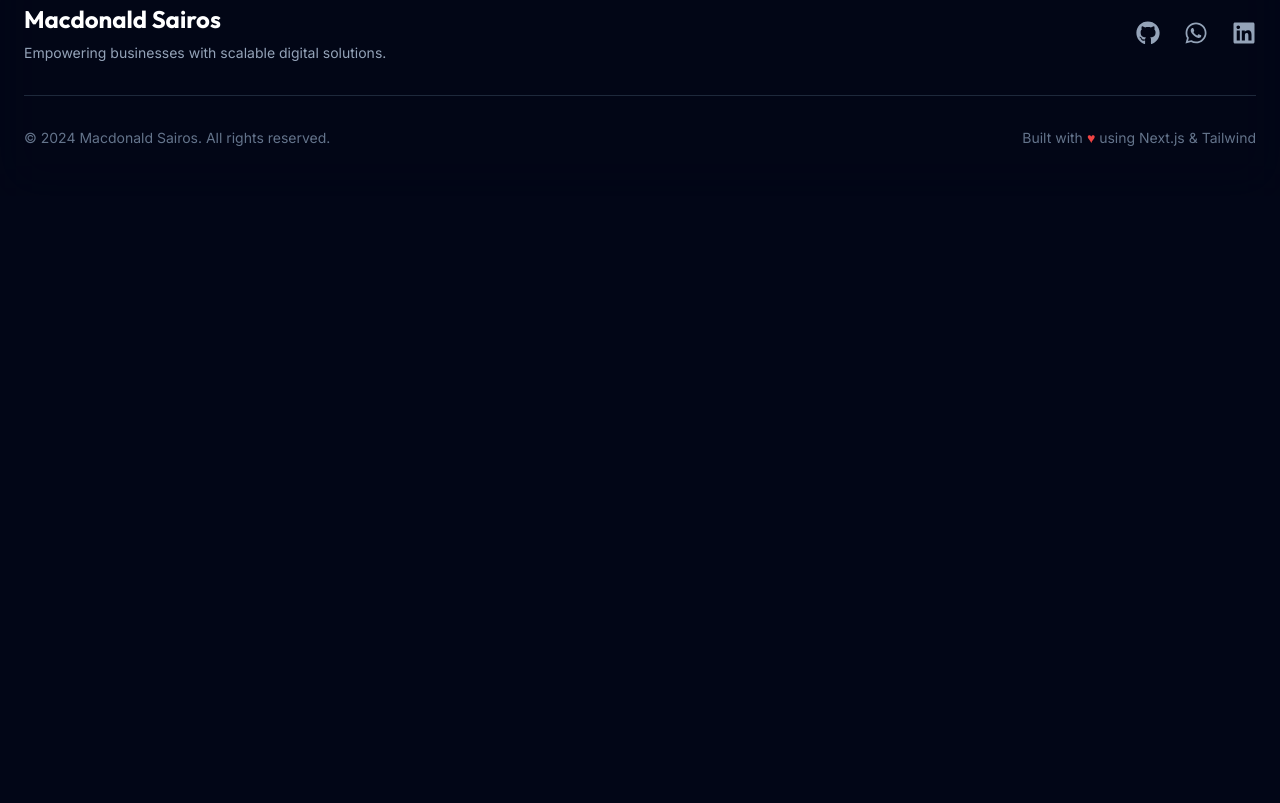
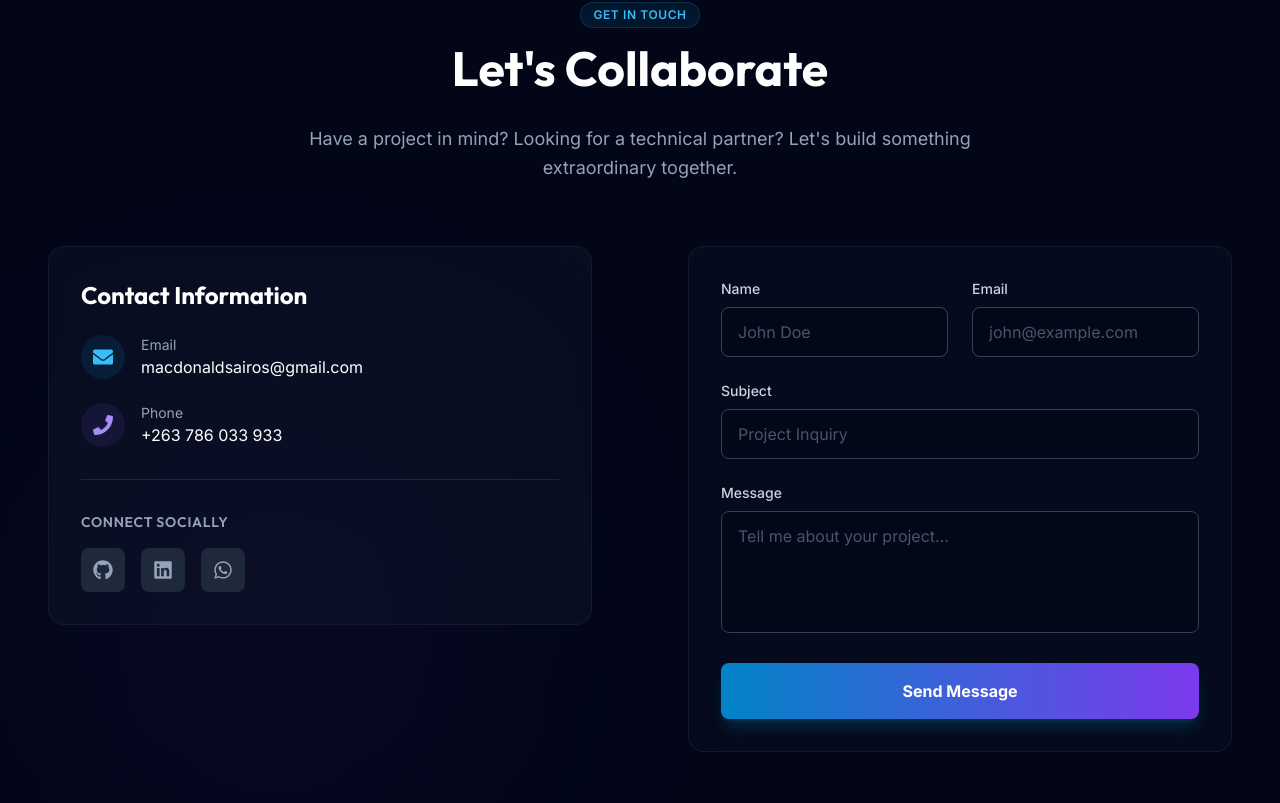
Before and after one commit to sairosthedev/macdonaldsairos, a Next.js app: page / in a window 1280 px wide. Shown: the part 6257-7060 px from the top of the page. Before the commit the page ends 6453 px from the top, so only its background shows below. Built offline with nearby package versions, Linux system fonts and the light colour scheme.

Commit message:
scroll to top

```diff
--- a/src/app/components/ContactSection.jsx
+++ b/src/app/components/ContactSection.jsx
@@ -1,9 +1,8 @@
 "use client";
-
 import React, { useState } from "react";
 import { motion, AnimatePresence } from "framer-motion";
-import { EnvelopeIcon, PhoneIcon, CheckCircleIcon, ExclamationCircleIcon } from "@heroicons/react/24/outline";
 import Link from "next/link";
+import { FaGithub, FaLinkedin, FaWhatsapp, FaEnvelope, FaPhone } from "react-icons/fa";
 
 const ContactSection = () => {
   const [formData, setFormData] = useState({
@@ -13,88 +12,49 @@ const ContactSection = () => {
     message: "",
   });
   const [isSubmitting, setIsSubmitting] = useState(false);
-  const [submitStatus, setSubmitStatus] = useState(null); // 'success', 'error', null
+  const [submitStatus, setSubmitStatus] = useState(null);
 
   const handleSubmit = async (e) => {
     e.preventDefault();
     setIsSubmitting(true);
     setSubmitStatus(null);
 
-    try {
-      const response = await fetch('/api/send', {
-        method: 'POST',
-        headers: {
-          'Content-Type': 'application/json',
-        },
-        body: JSON.stringify(formData),
-      });
-
-      if (response.ok) {
+    // Simulate form submission
+    setTimeout(() => {
+      setIsSubmitting(false);
       setSubmitStatus('success');
       setFormData({ name: "", email: "", subject: "", message: "" });
-      } else {
-        setSubmitStatus('error');
-      }
-    } catch (error) {
-      setSubmitStatus('error');
-    } finally {
-    setIsSubmitting(false);
-    }
+    }, 1500);
   };
 
   const handleChange = (e) => {
     setFormData({ ...formData, [e.target.name]: e.target.value });
   };
 
-  const socialLinks = [
-    {
-      name: "GitHub",
-      url: "https://github.com/miccx-24",
-      icon: (
-        <svg className="w-6 h-6" fill="currentColor" viewBox="0 0 24 24">
-          <path fillRule="evenodd" d="M12 2C6.477 2 2 6.484 2 12.017c0 4.425 2.865 8.18 6.839 9.504.5.092.682-.217.682-.483 0-.237-.008-.868-.013-1.703-2.782.605-3.369-1.343-3.369-1.343-.454-1.158-1.11-1.466-1.11-1.466-.908-.62.069-.608.069-.608 1.003.07 1.531 1.032 1.531 1.032.892 1.53 2.341 1.088 2.91.832.092-.647.35-1.088.636-1.338-2.22-.253-4.555-1.113-4.555-4.951 0-1.093.39-1.988 1.029-2.688-.103-.253-.446-1.272.098-2.65 0 0 .84-.27 2.75 1.026A9.564 9.564 0 0112 6.844c.85.004 1.705.115 2.504.337 1.909-1.296 2.747-1.027 2.747-1.027.546 1.379.202 2.398.1 2.651.64.7 1.028 1.595 1.028 2.688 0 3.848-2.339 4.695-4.566 4.943.359.309.678.92.678 1.855 0 1.338-.012 2.419-.012 2.747 0 .268.18.58.688.482A10.019 10.019 0 0022 12.017C22 6.484 17.522 2 12 2z" clipRule="evenodd" />
-        </svg>
-      ),
-    },
-    {
-      name: "LinkedIn",
-      url: "https://linkedin.com/in/macdonald-sairos",
-      icon: (
-        <svg className="w-6 h-6" fill="currentColor" viewBox="0 0 24 24">
-          <path d="M20.447 20.452h-3.554v-5.569c0-1.328-.027-3.037-1.852-3.037-1.853 0-2.136 1.445-2.136 2.939v5.667H9.351V9h3.414v1.561h.046c.477-.9 1.637-1.85 3.37-1.85 3.601 0 4.267 2.37 4.267 5.455v6.286zM5.337 7.433c-1.144 0-2.063-.926-2.063-2.065 0-1.138.92-2.063 2.063-2.063 1.14 0 2.064.925 2.064 2.063 0 1.139-.925 2.065-2.064 2.065zm1.782 13.019H3.555V9h3.564v11.452zM22.225 0H1.771C.792 0 0 .774 0 1.729v20.542C0 23.227.792 24 1.771 24h20.451C23.2 24 24 23.227 24 22.271V1.729C24 .774 23.2 0 22.222 0h.003z"/>
-        </svg>
-      ),
-    },
-    {
-      name: "WhatsApp",
-      url: "https://wa.me/263786033933",
-      icon: (
-        <svg className="w-6 h-6" fill="currentColor" viewBox="0 0 24 24">
-          <path d="M17.472 14.382c-.297-.149-1.758-.867-2.03-.967-.273-.099-.471-.148-.67.15-.197.297-.767.966-.94 1.164-.173.199-.347.223-.644.075-.297-.15-1.255-.463-2.39-1.475-.883-.788-1.48-1.761-1.653-2.059-.173-.297-.018-.458.13-.606.134-.133.298-.347.446-.52.149-.174.198-.298.298-.497.099-.198.05-.371-.025-.52-.075-.149-.669-1.612-.916-2.207-.242-.579-.487-.5-.669-.51-.173-.008-.371-.01-.57-.01-.198 0-.52.074-.792.372-.272.297-1.04 1.016-1.04 2.479 0 1.462 1.065 2.875 1.213 3.074.149.198 2.096 3.2 5.077 4.487.709.306 1.262.489 1.694.625.712.227 1.36.195 1.871.118.571-.085 1.758-.719 2.006-1.413.248-.694.248-1.289.173-1.413-.074-.124-.272-.198-.57-.347m-5.421 7.403h-.004a9.87 9.87 0 01-5.031-1.378l-.361-.214-3.741.982.998-3.648-.235-.374a9.86 9.86 0 01-1.51-5.26c.001-5.45 4.436-9.884 9.888-9.884 2.64 0 5.122 1.03 6.988 2.898a9.825 9.825 0 012.893 6.994c-.003 5.45-4.437 9.884-9.885 9.884m8.413-18.297A11.815 11.815 0 0012.05 0C5.495 0 .16 5.335.157 11.892c0 2.096.547 4.142 1.588 5.945L.057 24l6.305-1.654a11.882 11.882 0 005.683 1.448h.005c6.554 0 11.89-5.335 11.893-11.893A11.821 11.821 0 0020.885 3.488"/>
-        </svg>
-      ),
-    },
-  ];
+  return (
+    <section id="contact" className="py-20 relative">
+      <div className="absolute top-1/2 left-0 w-[500px] h-[500px] bg-secondary-900/10 blur-[120px] rounded-full pointer-events-none -z-10"></div>
 
-  return (
-    <section id="contact" className="py-20 px-4 bg-[#111111]">
-      <div className="max-w-6xl mx-auto">
+      <div className="container mx-auto px-6 max-w-7xl">
         <motion.div
           initial={{ opacity: 0, y: -20 }}
           animate={{ opacity: 1, y: 0 }}
           transition={{ duration: 0.6 }}
-          className="flex flex-col items-start gap-4 mb-16"
+          className="flex flex-col items-center text-center gap-4 mb-16"
         >
-          <h2 className="text-4xl md:text-5xl font-bold text-white">
-            Let's Connect
+          <div className="inline-block px-3 py-1 rounded-full bg-primary-500/10 border border-primary-500/20 text-primary-400 text-xs font-semibold uppercase tracking-wider">
+            Get in Touch
+          </div>
+          <h2 className="text-4xl md:text-5xl font-bold font-heading text-white">
+            Let's Collaborate
           </h2>
-          <div className="h-1 w-20 bg-gradient-to-r from-blue-500 to-purple-500 rounded-full mt-2"></div>
-          <p className="text-gray-400 text-lg max-w-2xl mt-4">
-            Have a project in mind or want to collaborate? I'd love to hear from you!
+          <p className="text-slate-400 text-lg max-w-2xl mt-4 leading-relaxed">
+            Have a project in mind? Looking for a technical partner?
+            Let's build something extraordinary together.
           </p>
         </motion.div>
 
-        <div className="grid md:grid-cols-2 gap-12">
+        <div className="grid md:grid-cols-2 gap-12 lg:gap-24">
           {/* Contact Info */}
           <motion.div
             initial={{ opacity: 0, x: -20 }}
@@ -102,64 +62,51 @@ const ContactSection = () => {
             transition={{ duration: 0.6, delay: 0.2 }}
             className="space-y-8"
           >
-            <div className="flex items-start space-x-4 group">
-              <div className="flex-shrink-0 p-3 bg-gradient-to-r from-blue-500/10 to-purple-500/10 rounded-lg group-hover:from-blue-500/20 group-hover:to-purple-500/20 transition-all duration-300">
-                <EnvelopeIcon className="h-6 w-6 text-blue-500" />
+            <div className="glass-card p-8 rounded-2xl">
+              <h3 className="text-2xl font-bold text-white mb-6">Contact Information</h3>
+              <div className="space-y-6">
+                <div className="flex items-center gap-4">
+                  <div className="p-3 rounded-full bg-primary-500/10 text-primary-400">
+                    <FaEnvelope className="text-xl" />
                   </div>
                   <div>
-                <h3 className="text-xl font-semibold text-white mb-2">Email</h3>
-                <Link
-                  href="mailto:macdonaldsairos@gmail.com"
-                  className="text-gray-400 hover:text-blue-500 transition-colors"
-                >
+                    <p className="text-sm text-slate-400">Email</p>
+                    <Link href="mailto:macdonaldsairos@gmail.com" className="text-white hover:text-primary-400 transition-colors">
                       macdonaldsairos@gmail.com
                     </Link>
                   </div>
                 </div>
 
-            <div className="flex items-start space-x-4 group">
-              <div className="flex-shrink-0 p-3 bg-gradient-to-r from-green-500/10 to-blue-500/10 rounded-lg group-hover:from-green-500/20 group-hover:to-blue-500/20 transition-all duration-300">
-                <PhoneIcon className="h-6 w-6 text-green-500" />
+                <div className="flex items-center gap-4">
+                  <div className="p-3 rounded-full bg-secondary-500/10 text-secondary-400">
+                    <FaPhone className="text-xl" />
                   </div>
                   <div>
-                <h3 className="text-xl font-semibold text-white mb-2">Phone</h3>
-                <Link
-                  href="tel:+263786033933"
-                  className="text-gray-400 hover:text-green-500 transition-colors"
-                >
+                    <p className="text-sm text-slate-400">Phone</p>
+                    <Link href="tel:+263786033933" className="text-white hover:text-secondary-400 transition-colors">
                       +263 786 033 933
                     </Link>
                   </div>
                 </div>
+              </div>
 
-            <div className="pt-8">
-              <h3 className="text-xl font-semibold text-white mb-6">Follow Me</h3>
-              <div className="flex space-x-4">
-                {socialLinks.map((link) => (
+              <div className="mt-8 pt-8 border-t border-slate-700/50">
+                <h4 className="text-sm font-semibold text-slate-400 mb-4 uppercase tracking-wider">Connect Socially</h4>
+                <div className="flex gap-4">
+                  {[
+                    { icon: FaGithub, url: "https://github.com/sairosthedev" },
+                    { icon: FaLinkedin, url: "https://linkedin.com/in/macdonald-sairos" },
+                    { icon: FaWhatsapp, url: "https://wa.me/263786033933" }
+                  ].map((social, idx) => (
                     <Link
-                    key={link.name}
-                    href={link.url}
+                      key={idx}
+                      href={social.url}
                       target="_blank"
-                    rel="noopener noreferrer"
-                    className="p-3 bg-gray-800/50 hover:bg-gray-800/80 rounded-lg text-gray-400 hover:text-white transition-all duration-300 hover:scale-110 hover:shadow-lg"
+                      className="p-3 rounded-lg bg-slate-800 hover:bg-white hover:text-slate-900 text-slate-400 transition-all duration-300"
                     >
-                    {link.icon}
+                      <social.icon className="text-xl" />
                     </Link>
                   ))}
-              </div>
-            </div>
-
-            {/* Quick Stats */}
-            <div className="pt-8 border-t border-gray-800">
-              <h3 className="text-xl font-semibold text-white mb-4">Quick Stats</h3>
-              <div className="grid grid-cols-2 gap-4">
-                <div className="text-center p-4 bg-gray-800/30 rounded-lg">
-                  <div className="text-2xl font-bold text-blue-400">20+</div>
-                  <div className="text-sm text-gray-400">Projects</div>
-                </div>
-                <div className="text-center p-4 bg-gray-800/30 rounded-lg">
-                  <div className="text-2xl font-bold text-purple-400">3+</div>
-                  <div className="text-sm text-gray-400">Years</div>
                 </div>
               </div>
             </div>
@@ -171,120 +118,73 @@ const ContactSection = () => {
             animate={{ opacity: 1, x: 0 }}
             transition={{ duration: 0.6, delay: 0.4 }}
           >
-            <form onSubmit={handleSubmit} className="space-y-6">
+            <form onSubmit={handleSubmit} className="space-y-6 bg-slate-900/30 p-8 rounded-2xl border border-slate-700/30">
+              <div className="grid md:grid-cols-2 gap-6">
                 <div>
-                <label htmlFor="name" className="block text-sm font-medium text-gray-400 mb-2">
-                  Name *
-                </label>
+                  <label className="block text-sm font-medium text-slate-300 mb-2">Name</label>
                   <input
                     type="text"
-                  id="name"
                     name="name"
                     value={formData.name}
                     onChange={handleChange}
                     required
-                  className="w-full px-4 py-3 bg-[#1a1a1a] border border-gray-800 rounded-lg focus:outline-none focus:ring-2 focus:ring-blue-500 focus:border-transparent text-white transition-all duration-300 hover:border-gray-700"
-                  placeholder="Your name"
+                    className="w-full px-4 py-3 bg-slate-950/50 border border-slate-700 rounded-lg focus:ring-2 focus:ring-primary-500 focus:border-transparent outline-none text-white transition-all placeholder:text-slate-600"
+                    placeholder="John Doe"
+                  />
+                </div>
+                <div>
+                  <label className="block text-sm font-medium text-slate-300 mb-2">Email</label>
+                  <input
+                    type="email"
+                    name="email"
+                    value={formData.email}
+                    onChange={handleChange}
+                    required
+                    className="w-full px-4 py-3 bg-slate-950/50 border border-slate-700 rounded-lg focus:ring-2 focus:ring-primary-500 focus:border-transparent outline-none text-white transition-all placeholder:text-slate-600"
+                    placeholder="john@example.com"
+                  />
+                </div>
+              </div>
+
+              <div>
+                <label className="block text-sm font-medium text-slate-300 mb-2">Subject</label>
+                <input
+                  type="text"
+                  name="subject"
+                  value={formData.subject}
+                  onChange={handleChange}
+                  required
+                  className="w-full px-4 py-3 bg-slate-950/50 border border-slate-700 rounded-lg focus:ring-2 focus:ring-primary-500 focus:border-transparent outline-none text-white transition-all placeholder:text-slate-600"
+                  placeholder="Project Inquiry"
                 />
               </div>
 
               <div>
-                <label htmlFor="email" className="block text-sm font-medium text-gray-400 mb-2">
-                  Email *
-                </label>
-                <input
-                  type="email"
-                  id="email"
-                  name="email"
-                  value={formData.email}
-                  onChange={handleChange}
-                  required
-                  className="w-full px-4 py-3 bg-[#1a1a1a] border border-gray-800 rounded-lg focus:outline-none focus:ring-2 focus:ring-blue-500 focus:border-transparent text-white transition-all duration-300 hover:border-gray-700"
-                  placeholder="your.email@example.com"
-                />
-              </div>
-
-              <div>
-                <label htmlFor="subject" className="block text-sm font-medium text-gray-400 mb-2">
-                  Subject *
-                </label>
-                <input
-                  type="text"
-                  id="subject"
-                  name="subject"
-                  value={formData.subject}
-                  onChange={handleChange}
-                  required
-                  className="w-full px-4 py-3 bg-[#1a1a1a] border border-gray-800 rounded-lg focus:outline-none focus:ring-2 focus:ring-blue-500 focus:border-transparent text-white transition-all duration-300 hover:border-gray-700"
-                  placeholder="What's this about?"
-                />
-              </div>
-
-              <div>
-                <label htmlFor="message" className="block text-sm font-medium text-gray-400 mb-2">
-                  Message *
-                </label>
+                <label className="block text-sm font-medium text-slate-300 mb-2">Message</label>
                 <textarea
-                  id="message"
                   name="message"
                   value={formData.message}
                   onChange={handleChange}
                   required
                   rows={4}
-                  className="w-full px-4 py-3 bg-[#1a1a1a] border border-gray-800 rounded-lg focus:outline-none focus:ring-2 focus:ring-blue-500 focus:border-transparent text-white resize-none transition-all duration-300 hover:border-gray-700"
+                  className="w-full px-4 py-3 bg-slate-950/50 border border-slate-700 rounded-lg focus:ring-2 focus:ring-primary-500 focus:border-transparent outline-none text-white resize-none transition-all placeholder:text-slate-600"
                   placeholder="Tell me about your project..."
                 />
               </div>
-
-              {/* Status Messages */}
-              <AnimatePresence>
-                {submitStatus === 'success' && (
-                  <motion.div
-                    initial={{ opacity: 0, y: -10 }}
-                    animate={{ opacity: 1, y: 0 }}
-                    exit={{ opacity: 0, y: -10 }}
-                    className="flex items-center gap-2 p-3 bg-green-500/10 border border-green-500/20 rounded-lg"
-                  >
-                    <CheckCircleIcon className="h-5 w-5 text-green-500" />
-                    <span className="text-green-400">Message sent successfully!</span>
-                  </motion.div>
-                )}
-
-                {submitStatus === 'error' && (
-                  <motion.div
-                    initial={{ opacity: 0, y: -10 }}
-                    animate={{ opacity: 1, y: 0 }}
-                    exit={{ opacity: 0, y: -10 }}
-                    className="flex items-center gap-2 p-3 bg-red-500/10 border border-red-500/20 rounded-lg"
-                  >
-                    <ExclamationCircleIcon className="h-5 w-5 text-red-500" />
-                    <span className="text-red-400">Failed to send message. Please try again.</span>
-                  </motion.div>
-                )}
-              </AnimatePresence>
 
               <motion.button
                 type="submit"
                 disabled={isSubmitting}
                 whileHover={{ scale: 1.02 }}
                 whileTap={{ scale: 0.98 }}
-                className={`w-full py-4 bg-gradient-to-r from-blue-500 to-purple-500 hover:from-blue-600 hover:to-purple-600 text-white rounded-lg font-medium transition-all duration-300
-                  ${isSubmitting ? 'opacity-75 cursor-not-allowed' : 'hover:shadow-lg hover:shadow-blue-500/25'}
-                  focus:outline-none focus:ring-2 focus:ring-blue-500 focus:ring-offset-2 focus:ring-offset-[#111111]`}
+                className={`w-full py-4 bg-gradient-to-r from-primary-600 to-secondary-600 text-white rounded-lg font-bold transition-all duration-300 shadow-lg shadow-primary-500/20 hover:shadow-primary-500/40 ${isSubmitting ? 'opacity-70 cursor-wait' : ''}`}
               >
-                {isSubmitting ? (
-                  <div className="flex items-center justify-center gap-2">
-                    <motion.div
-                      className="w-4 h-4 border-2 border-white border-t-transparent rounded-full"
-                      animate={{ rotate: 360 }}
-                      transition={{ duration: 1, repeat: Infinity, ease: "linear" }}
-                    />
-                    Sending...
-                  </div>
-                ) : (
-                  'Send Message'
+                {isSubmitting ? 'Sending...' : 'Send Message'}
+              </motion.button>
+
+              {submitStatus === 'success' && (
+                <p className="text-green-400 text-center text-sm font-medium mt-4">Message sent successfully!</p>
               )}
-              </motion.button>
             </form>
           </motion.div>
         </div>
--- /dev/null
+++ b/src/app/components/ScrollToTop.jsx
@@ -0,0 +1,50 @@
+"use client";
+import React, { useState, useEffect } from "react";
+import { motion, AnimatePresence } from "framer-motion";
+import { FaArrowUp } from "react-icons/fa";
+
+const ScrollToTop = () => {
+    const [isVisible, setIsVisible] = useState(false);
+
+    const toggleVisibility = () => {
+        if (window.scrollY > 300) {
+            setIsVisible(true);
+        } else {
+            setIsVisible(false);
+        }
+    };
+
+    const scrollToTop = () => {
+        window.scrollTo({
+            top: 0,
+            behavior: "smooth",
+        });
+    };
+
+    useEffect(() => {
+        window.addEventListener("scroll", toggleVisibility);
+        return () => {
+            window.removeEventListener("scroll", toggleVisibility);
+        };
+    }, []);
+
+    return (
+        <AnimatePresence>
+            {isVisible && (
+                <motion.button
+                    initial={{ opacity: 0, scale: 0 }}
+                    animate={{ opacity: 1, scale: 1 }}
+                    exit={{ opacity: 0, scale: 0 }}
+                    onClick={scrollToTop}
+                    className="fixed bottom-8 left-8 z-50 p-4 rounded-full bg-slate-900/80 backdrop-blur-md border border-primary-500/50 text-primary-400 shadow-lg shadow-primary-500/20 hover:bg-primary-600 hover:text-white hover:border-primary-600 transition-all duration-300 group"
+                    whileHover={{ y: -5 }}
+                    whileTap={{ scale: 0.9 }}
+                >
+                    <FaArrowUp className="w-5 h-5" />
+                </motion.button>
+            )}
+        </AnimatePresence>
+    );
+};
+
+export default ScrollToTop;
--- a/src/app/page.js
+++ b/src/app/page.js
@@ -4,6 +4,8 @@ import Navbar from "./components/Navbar";
 import AboutSection from "./components/AboutSection";
 import ProjectsSection from "./components/ProjectsSection";
 import Footer from "./components/Footer";
+import ContactSection from "./components/ContactSection";
+import ScrollToTop from "./components/ScrollToTop";
 import Chatbot from "./components/Chatbot";
 
 export default function Home() {
@@ -16,9 +18,11 @@ export default function Home() {
       <div className="container mx-auto px-6 py-12 space-y-24">
         <AboutSection />
         <ProjectsSection />
+        <ContactSection />
       </div>
 
       <Footer />
+      <ScrollToTop />
       <Chatbot />
     </main>
   )
```
Lines whose indentation alone changed are shown as unchanged.
